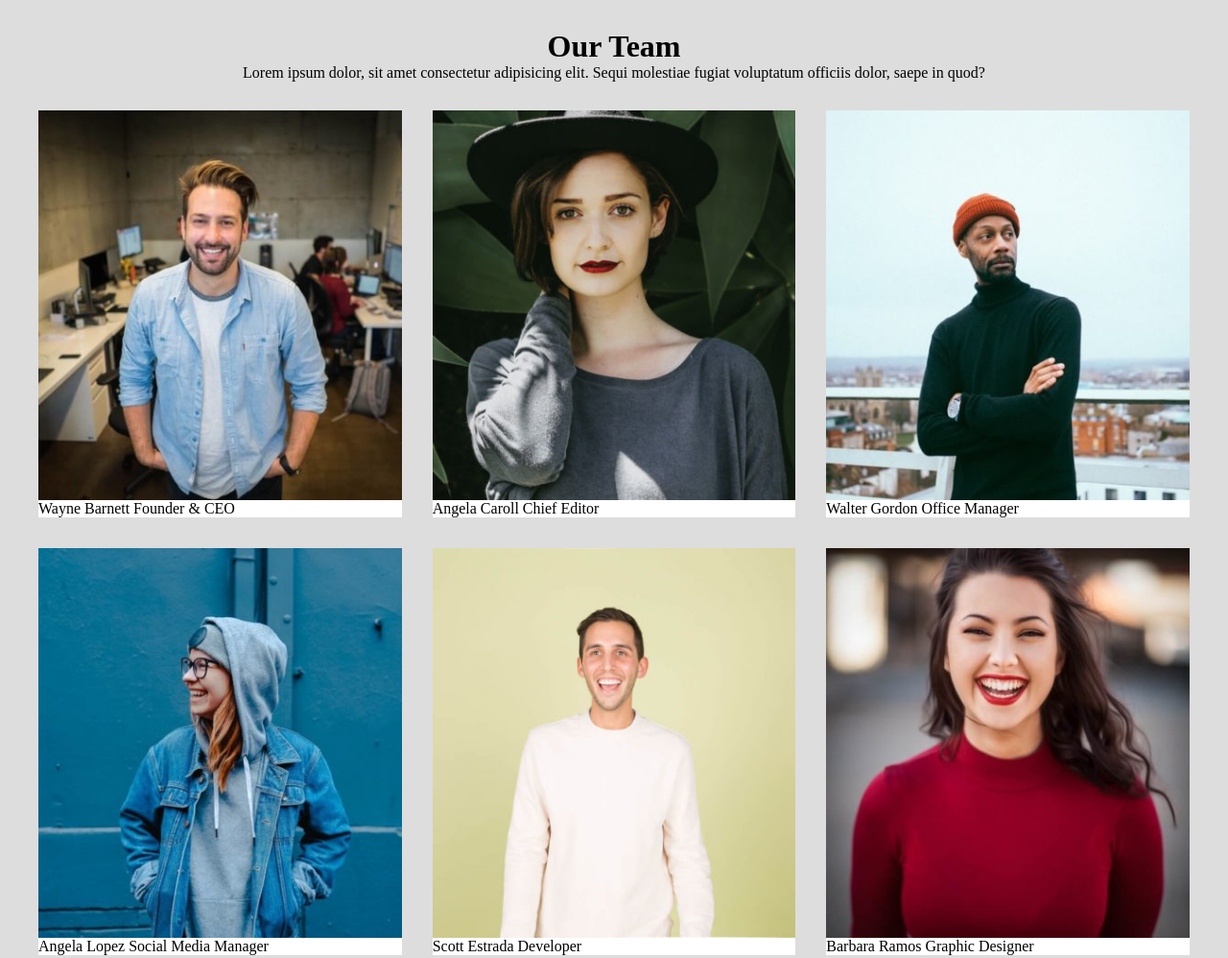
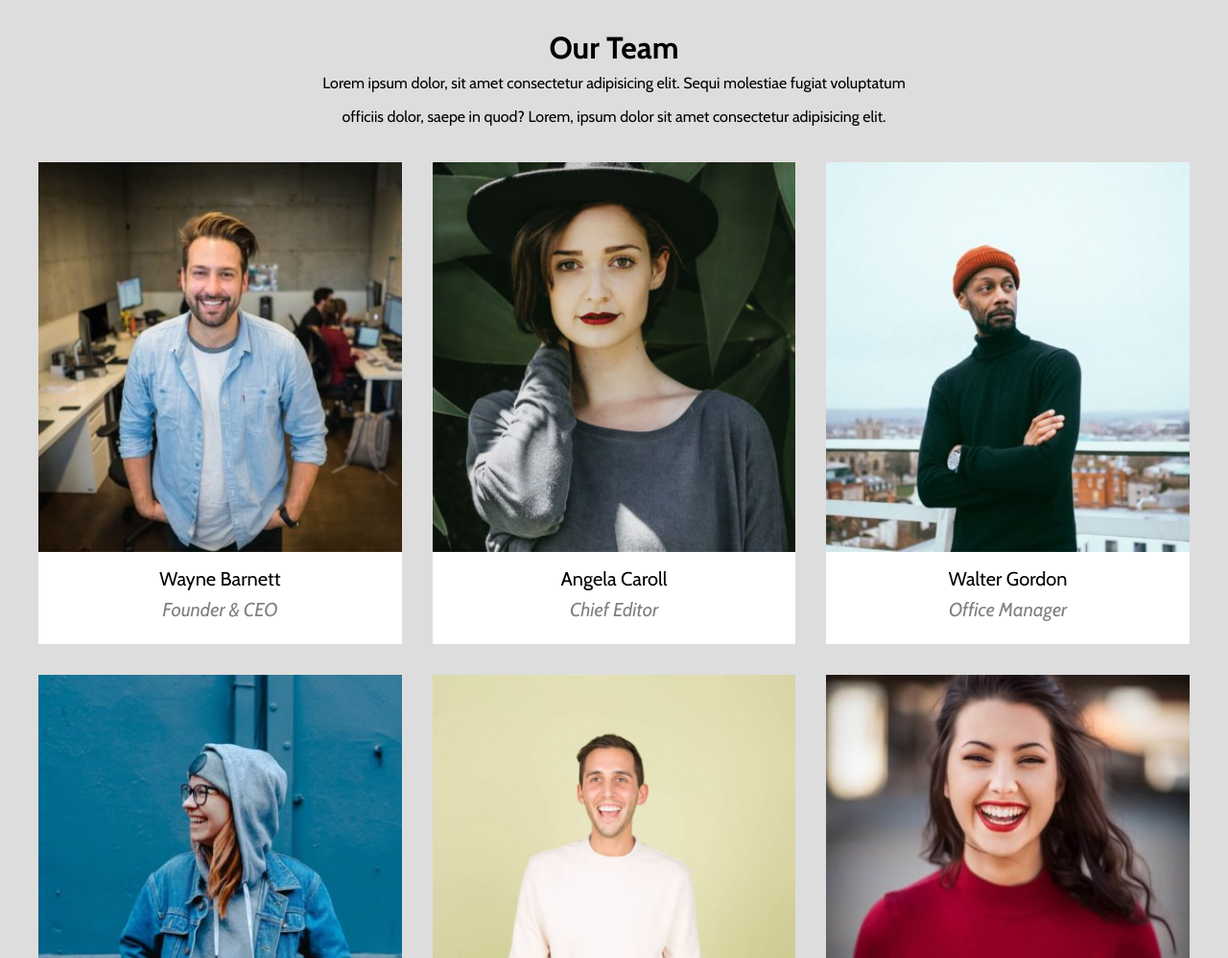
Before and after one commit to isma-91/js-our-team, a plain HTML site: page index.html in a window 1280 px wide. Shown: the top 998 px of the page at 96% size. Drawn offline with nearby package versions, Linux system fonts and the light colour scheme.

Commit message:
Add all styles and comments in JS

```diff
--- a/css/style.css
+++ b/css/style.css
@@ -2,6 +2,10 @@
   padding: 0;
   margin: 0;
   box-sizing: border-box;
+}
+
+html {
+  font-family: "Cabin", sans-serif;
 }
 
 body {
@@ -9,8 +13,14 @@ body {
 }
 
 header {
+  max-width: 700px;
   text-align: center;
   padding: 30px;
+  margin: auto;
+}
+
+header p {
+  line-height: 35px;
 }
 
 .container {
@@ -24,9 +34,22 @@ header {
 .card {
   width: calc((100% - 2rem * 2) / 3);
   background-color: white;
+  padding-bottom: 1rem;
 }
 
 .card img {
   display: block;
   width: 100%;
+  padding-bottom: 1rem;
 }
+
+.info {
+  text-align: center;
+  padding-bottom: 0.5rem;
+  font-size: 20px;
+}
+
+.job {
+  font-style: italic;
+  color: grey;
+}
--- a/index.html
+++ b/index.html
@@ -9,13 +9,21 @@
     <link rel="stylesheet" href="css/style.css" />
     <!-- JS -->
     <script src="js/script.js" defer></script>
+    <!-- Fonts -->
+    <link rel="preconnect" href="https://fonts.googleapis.com" />
+    <link rel="preconnect" href="https://fonts.gstatic.com" crossorigin />
+    <link
+      href="https://fonts.googleapis.com/css2?family=Cabin:ital,wght@0,400;0,700;1,400&display=swap"
+      rel="stylesheet"
+    />
   </head>
   <body>
     <header>
       <h1>Our Team</h1>
       <p>
         Lorem ipsum dolor, sit amet consectetur adipisicing elit. Sequi
-        molestiae fugiat voluptatum officiis dolor, saepe in quod?
+        molestiae fugiat voluptatum officiis dolor, saepe in quod? Lorem, ipsum
+        dolor sit amet consectetur adipisicing elit.
       </p>
     </header>
     <main>
--- a/js/script.js
+++ b/js/script.js
@@ -69,14 +69,7 @@ const arrEmployees = [
     img: "img/barbara-ramos-graphic-designer.jpg",
   },
 ];
-const arrImgs = [
-  "img/wayne-barnett-founder-ceo.jpg",
-  "angela-caroll-chief-editor.jpg",
-  "img/walter-gordon-office-manager.jpg",
-  "img/angela-lopez-social-media-manager.jpg",
-  "img/scott-estrada-developer.jpg",
-  "img/barbara-ramos-graphic-designer.jpg",
-];
+
 const eleContainer = document.querySelector(".container");
 
 //console.table(arrEmployees);
@@ -95,11 +88,17 @@ for (let i = 0; i < arrEmployees.length; i++) {
   eleContainer.append(eleCard);
   eleCard.innerHTML = `${arrEmployees[i].name} ${arrEmployees[i].surname} ${arrEmployees[i].role} ${arrEmployees[i].img}`;
   */
+  // Creo gli elementi div e img per fare le cards
   const eleCard = document.createElement("div");
   const profileImg = document.createElement("img");
   eleCard.classList.add("card");
+
+  //Indico cosa mettere dentro gli elementi img and div utilizzando l'indice del ciclo come numero per selezionare l'i esimo elemento sia per le img che per le info cosi da farle corrispondere e farle stampare sul DOM
   profileImg.src = arrEmployees[i].img;
-  eleCard.append(profileImg);
-  eleCard.innerHTML += `${arrEmployees[i].name} ${arrEmployees[i].surname} ${arrEmployees[i].role}`;
+  eleCard.innerHTML += `<p class = 'info'>${arrEmployees[i].name} ${arrEmployees[i].surname}</p> <p class = 'info job'>${arrEmployees[i].role}</p>`;
+
+  //Collego gli elementi creati al DOM
   eleContainer.append(eleCard);
+  eleCard.prepend(profileImg);
+  //Se voglio mettere in 'ordine' il JS devo usare il prepend sulle immagini così da dirgli di meterle 'prima' del testo, altrimenti potrei mettere queste 2 righe sopra al .innerHTML e .src corrispondenti e me li metteva bene anche utilizzando su tutti e 2 l'append. Però voglio lasciare così perchè mi sembra più ordinato e per provare anche il prepend che ho usato poco.
 }
```
